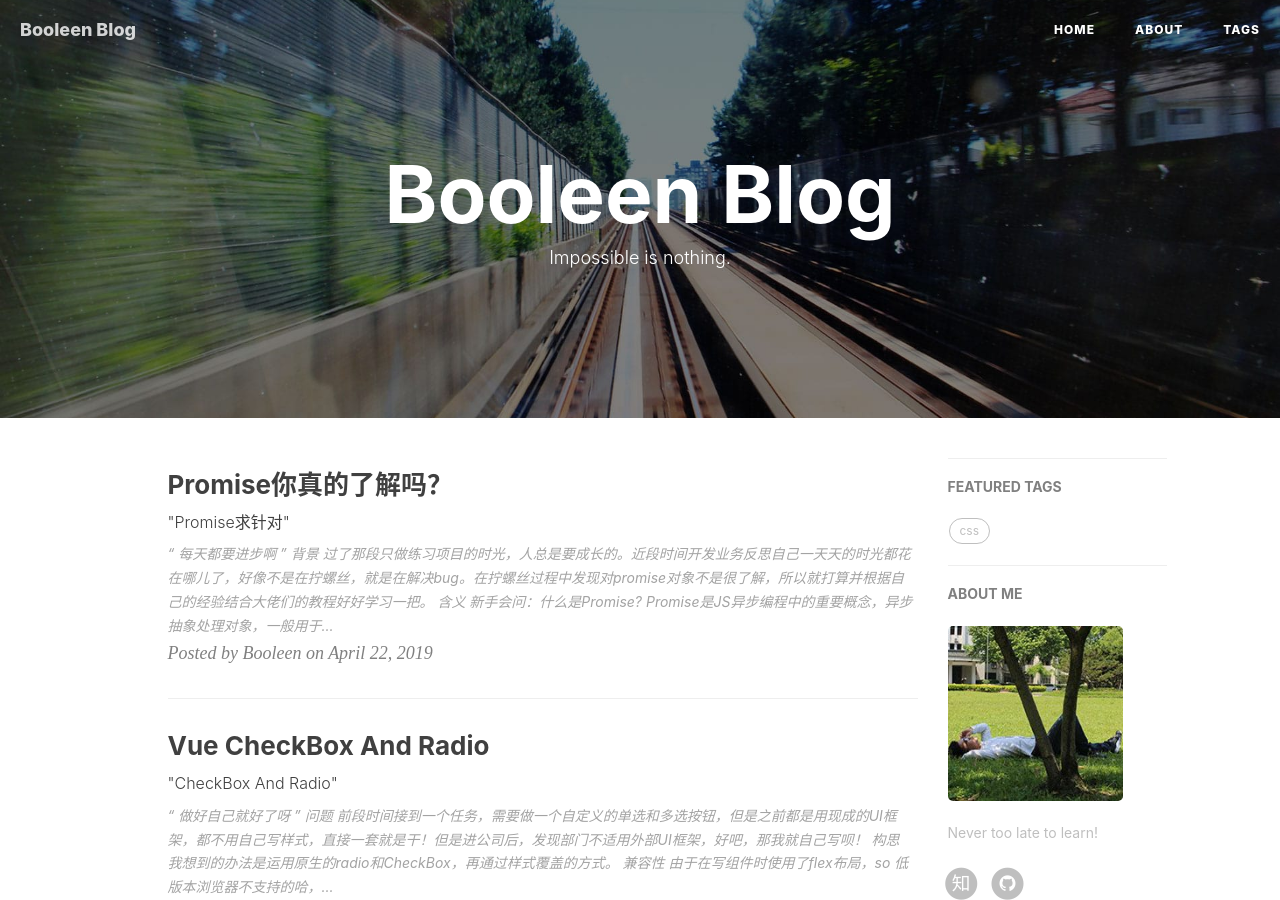
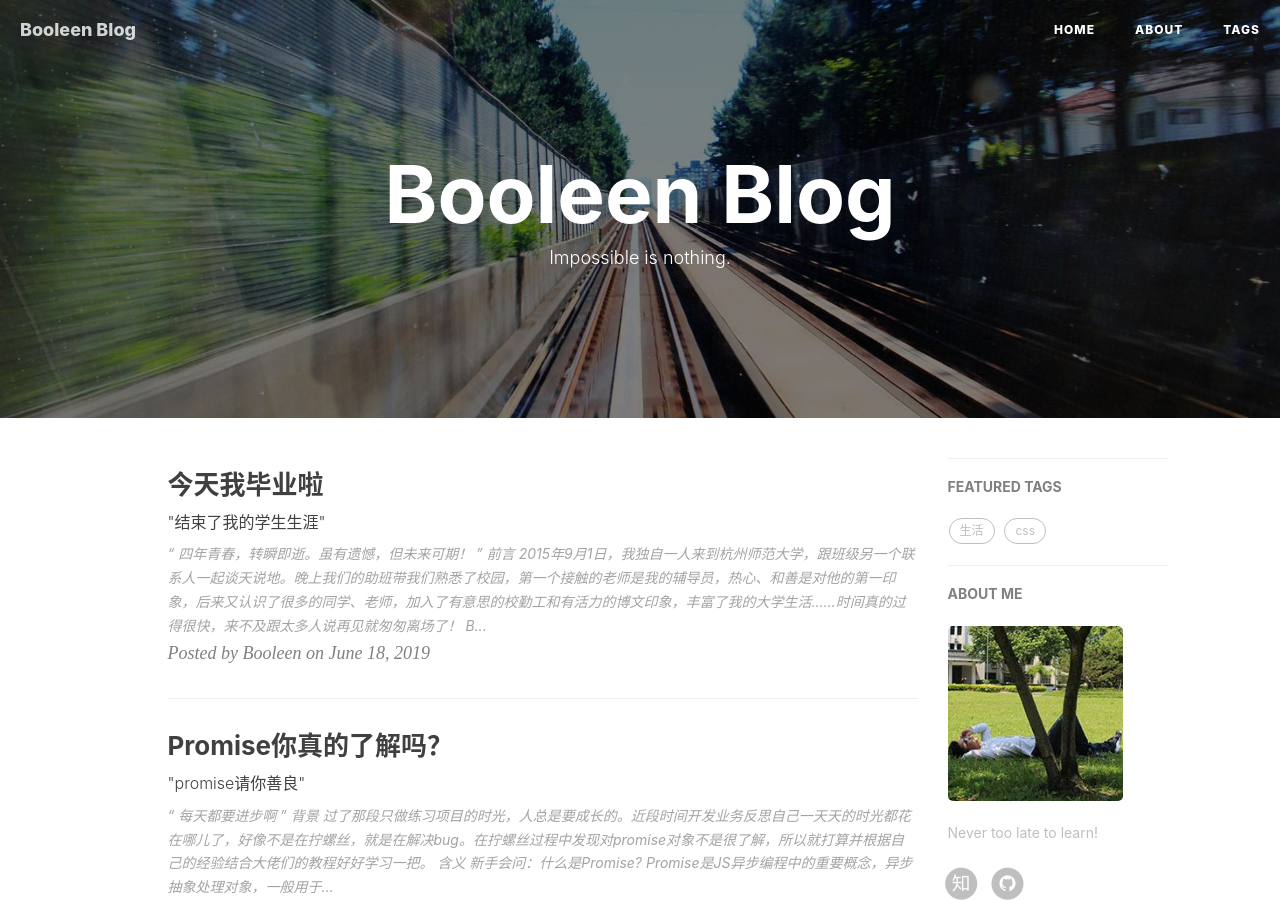
Before and after one commit to zhenghuilin/Blog, a Jekyll site: the page built from index.html, in a window 1280 px wide and 900 px high. Built offline with Jekyll 4.4.1, drawn with Linux system fonts in a browser that asks for light colours; nearby versions of some CDN libraries; the list of posts is cut into pages by our own code; comment, search, counter and statistics services are not loaded.

Commit message:
上传部分

```diff
--- /dev/null
+++ b/_includes/music.html
@@ -0,0 +1,2 @@
+<iframe frameborder="no" border="0" marginwidth="0" marginheight="0" width="330" height="86"
+    src="//music.163.com/outchain/player?type=2&amp;id={{ include.id }}&amp;auto=0&amp;height=66"></iframe>
--- a/_posts/2019-04-15-promise.md
+++ b/_posts/2019-04-15-promise.md
@@ -1,7 +1,7 @@
 ---
 layout:     post
 title:      Promise你真的了解吗？
-subtitle:    "\"Promise求针对\""
+subtitle:    "\"promise请你善良\""
 date:       2019-04-22
 author:     Booleen
 header-img: img/post-bg-e2e-ux.jpg
--- /dev/null
+++ b/_posts/2019-06-18-gradute.md
@@ -0,0 +1,26 @@
+---
+layout:     post
+title:      今天我毕业啦
+subtitle:    "\"结束了我的学生生涯\""
+date:       2019-06-18
+author:     Booleen
+header-img: img/hznu.jpg
+catalog: true
+tags:
+    - 生活
+---
+
+{%  include  music.html id="407889469"  %}
+
+> “ 四年青春，转瞬即逝。虽有遗憾，但未来可期！ ”
+
+
+## 前言
+
+2015年9月1日，我独自一人来到杭州师范大学，跟班级另一个联系人一起谈天说地。晚上我们的助班带我们熟悉了校园，第一个接触的老师是我的辅导员，热心、和善是对他的第一印象，后来又认识了很多的同学、老师，加入了有意思的校勤工和有活力的博文印象，丰富了我的大学生活......时间真的过得很快，来不及跟太多人说再见就匆匆离场了！
+
+## Booleen
+
+大家好，我是Booleen。
+
+大学四年很多人说是改变命运很重要的四年，但是我们懵懂，
```
Also changed, not shown: _posts/2019-04-30node-mysql.md (deleted, +0 -17 lines), _posts/2019-05-10html-meta.md (added, +43 -0 lines), img/apple-touch-icon.ico (added), img/apple-touch-icon1.png (renamed from img/apple-touch-icon.png), img/emjoy/cai.png (added), img/emjoy/face.jpg (added), img/emjoy/juju.jpg (added), img/emjoy/no-understand.png (added), 1 other file.
